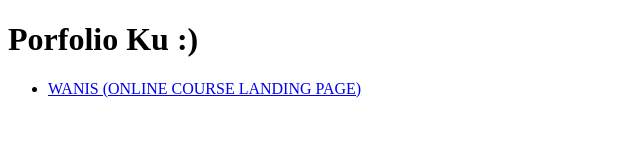
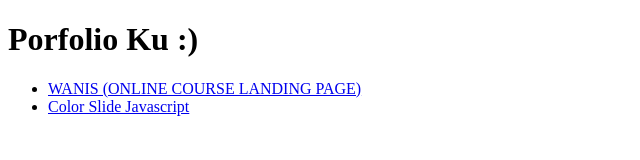
Before and after one commit to sandriansyafri/sandriansyafri.github.io, a plain HTML site: page index.html in a window 1280 px wide. Shown: the whole page, without its empty margins (0-640 px from the left). Drawn offline with Linux system fonts and the light colour scheme.

Commit message:
Update index.html

```diff
--- a/index.html
+++ b/index.html
@@ -13,6 +13,7 @@
 
   <ul>
     <li><a href="https://sandriansyafri.github.io/wanis/">WANIS (ONLINE COURSE LANDING PAGE)</a></li>
+    <li><a href="https://sandriansyafri.github.io/slideColorJS/">Color Slide Javascript</a></li>
   </ul>
 
 </body>
```
